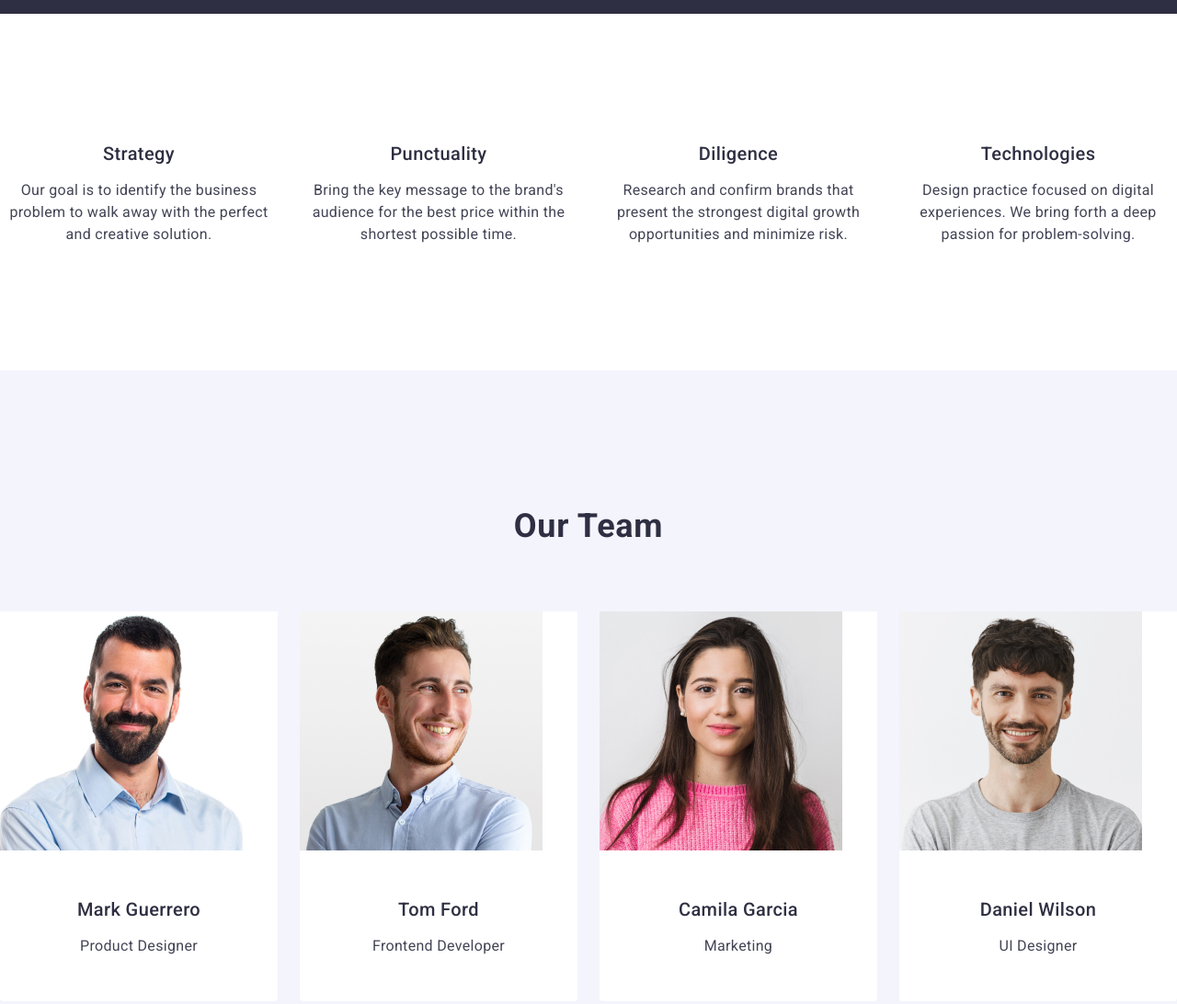
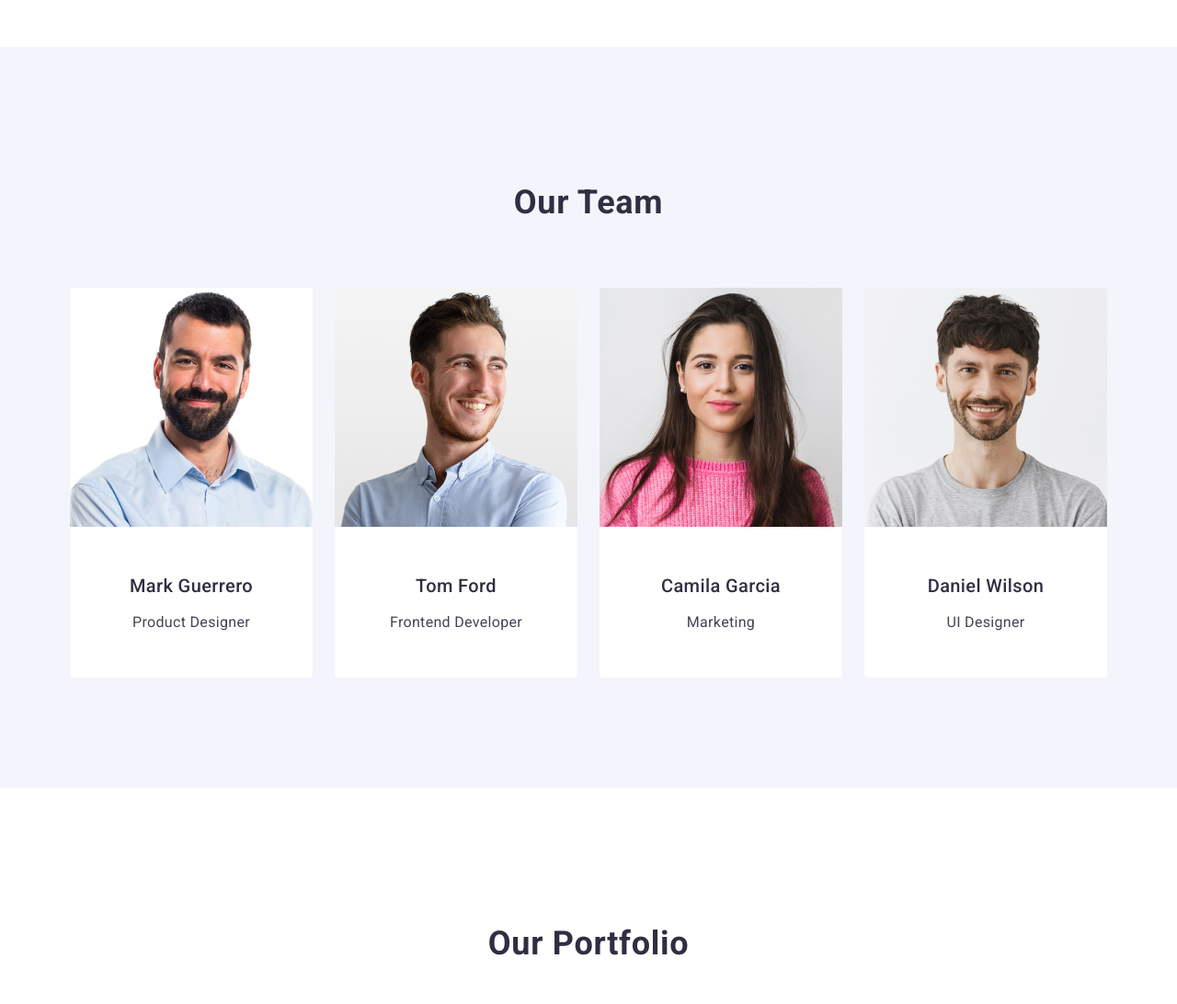
Before and after one commit to AndriyPodolyak/goit-markup-hw-03, a plain HTML site: page index.html in a window 1280 px wide. Shown: the part 700-1792 px from the top of the page at 92% size. Drawn offline with nearby package versions, Linux system fonts and the light colour scheme.

Commit message:
Add almoust done

```diff
--- a/css/styles.css
+++ b/css/styles.css
@@ -25,6 +25,12 @@ ul {
     clip-path: inset(100%);
     clip: rect(0 0 0 0);
     overflow: hidden;
+}
+
+.container {
+    width: 1158px;
+    padding: 0 15px;
+    margin: 0 auto;
 }
 
 /* header */
@@ -59,7 +65,7 @@ ul {
     padding: 24px 0;
 }
 
-.logo.accent {
+.logo-accent {
     color: #2E2F42;
 }
 
@@ -120,7 +126,7 @@ ul {
 
 .solutions-section {
     background-color: #2E2F42;
-    padding: 188px 0;
+    padding: 188px auto;
 }
 
 .solutions-header {
@@ -153,6 +159,7 @@ ul {
     height: 56px;
     border: none;
     border-radius: 4px;
+    margin: 0 auto;
 }
 
 .solutions-button:hover {
@@ -192,7 +199,6 @@ ul {
     line-height: 1.2;
     letter-spacing: 0.02em;
     margin-bottom: 8px;
-    text-align: center;
 }
 
 .section-p {
@@ -202,7 +208,6 @@ ul {
     font-weight: 400;
     line-height: 1.5;
     letter-spacing: 0.02em;
-    text-align: center;
 }
 
 /*Our Team section  */
@@ -241,6 +246,14 @@ img {
 
 .team-name {
     padding: 32px 0;
+}
+
+.header-normal-team {
+    text-align: center;
+}
+
+.section-p-team {
+    text-align: center;
 }
 
 /* Our Portfolio section */
--- a/index.html
+++ b/index.html
@@ -16,7 +16,7 @@
     <header class="header">
         <div class="container header-container">
             <nav class="nav-logo-flex">
-                <a class="logo" href="./index.html">Web<span class="accent">Studio</span></a>
+                <a class="logo" href="./index.html">Web<span class="logo-accent">Studio</span></a>
                 <Ul class="nav">
                     <Li><a class="nav-link" href="./index.html">Studio</a></Li>
                     <Li><a class="nav-link" href="">Portfolio</a></Li>
@@ -75,29 +75,29 @@
                     <li class="team-li">
                         <img src="./images/fotos/img1.jpg" alt="Mark Guerrero" width="264"/>
                         <div class="team-name">
-                            <h3 class="header-normal">Mark Guerrero</h3>
-                            <p class="section-p">Product Designer</p>
+                            <h3 class="header-normal header-normal-team">Mark Guerrero</h3>
+                            <p class="section-p section-p-team">Product Designer</p>
                         </div>
                     </li>
                     <li class="team-li">
                         <img src="./images/fotos/img2.jpg" alt="Tom Ford" width="264"/>
                         <div class="team-name">
-                            <h3 class="header-normal">Tom Ford</h3>
-                            <p class="section-p">Frontend Developer</p>
+                            <h3 class="header-normal header-normal-team">Tom Ford</h3>
+                            <p class="section-p section-p-team">Frontend Developer</p>
                         </div>
                     </li>
                     <li class="team-li">
                         <img src="./images/fotos/img3.jpg" alt="Camila Garcia" width="264"/>
                         <div class="team-name">
-                            <h3 class="header-normal">Camila Garcia</h3>
-                            <p class="section-p">Marketing</p>
+                            <h3 class="header-normal header-normal-team">Camila Garcia</h3>
+                            <p class="section-p section-p-team">Marketing</p>
                         </div>
                     </li>
                     <li class="team-li">
                         <img src="./images/fotos/img4.jpg" alt="Daniel Wilson" width="264"/>
                         <div class="team-name">
-                            <h3 class="header-normal">Daniel Wilson</h3>
-                            <p class="section-p">UI Designer</p>
+                            <h3 class="header-normal header-normal-team">Daniel Wilson</h3>
+                            <p class="section-p section-p-team">UI Designer</p>
                         </div>
                     </li>
                 </ul>
```
